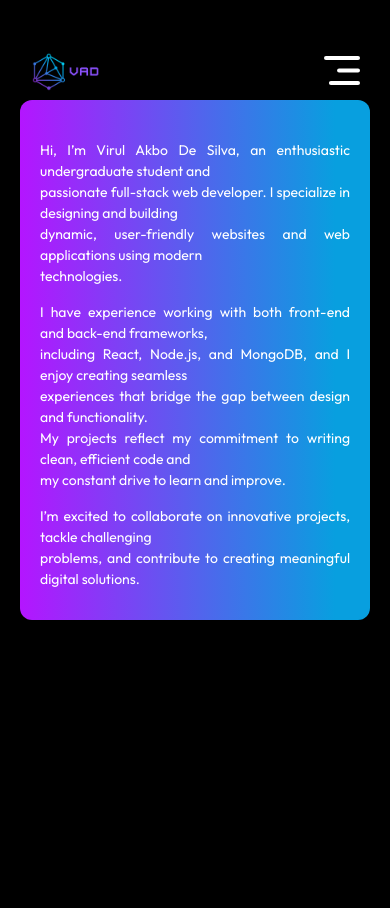
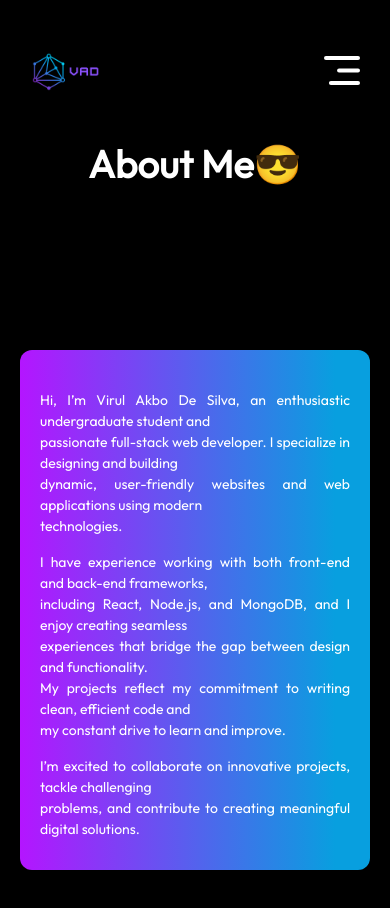
Before and after one commit to virulD/portfolio-react, a React (Vite) app: page /about-me in a window 390 px wide. Shown: the top 908 px of the page. Before the commit the page ends 864 px from the top, so only its background shows below. Built offline with nearby package versions, Linux system fonts and the light colour scheme.

Commit message:
Update About.css

```diff
--- a/src/Components/About/About.css
+++ b/src/Components/About/About.css
@@ -31,7 +31,6 @@
   justify-content: center;
   align-items: center;
   height: 100vh;
-  margin-top: -300px;
 }
 
 .about-right {
@@ -71,9 +70,7 @@
     height: 280px;
     margin: 0 auto;
   }
-  .about-sections{
-    margin-top: -250px;
-  }
+
   .about-skills {
     flex-direction:row;
     gap: 10px;
```
